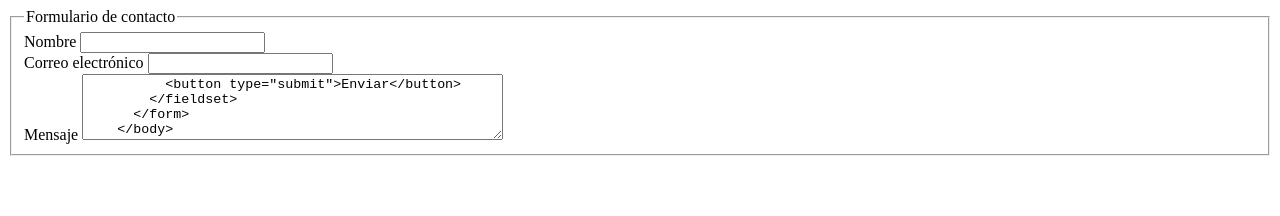
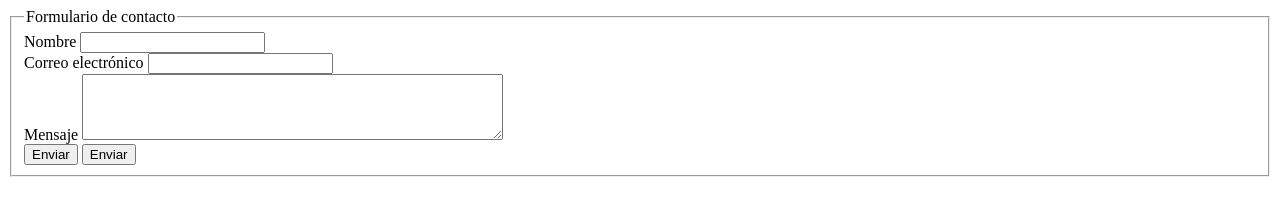
Before and after one commit to mrnkwar-sys/mrnkwar-sys.github.io, a plain HTML site: page web/contacto.html in a window 1280 px wide. Drawn offline with Linux system fonts and the light colour scheme.

Commit message:
Update contacto.html

```diff
--- a/web/contacto.html
+++ b/web/contacto.html
@@ -12,8 +12,9 @@
           <label for="correo">Correo electrónico</label>
           <input name="correo" id="correo" type="email"><br>
           <label for="mensaje">Mensaje</label>
-          <textarea rows="4" cols="50">
+          <textarea rows="4" cols="50" type="text" id="texto" name="texto"></textarea><br>
           <button type="submit">Enviar</button>
+          <input type="button" name="Enviar" value="Enviar">
         </fieldset>
       </form>
     </body>
```
